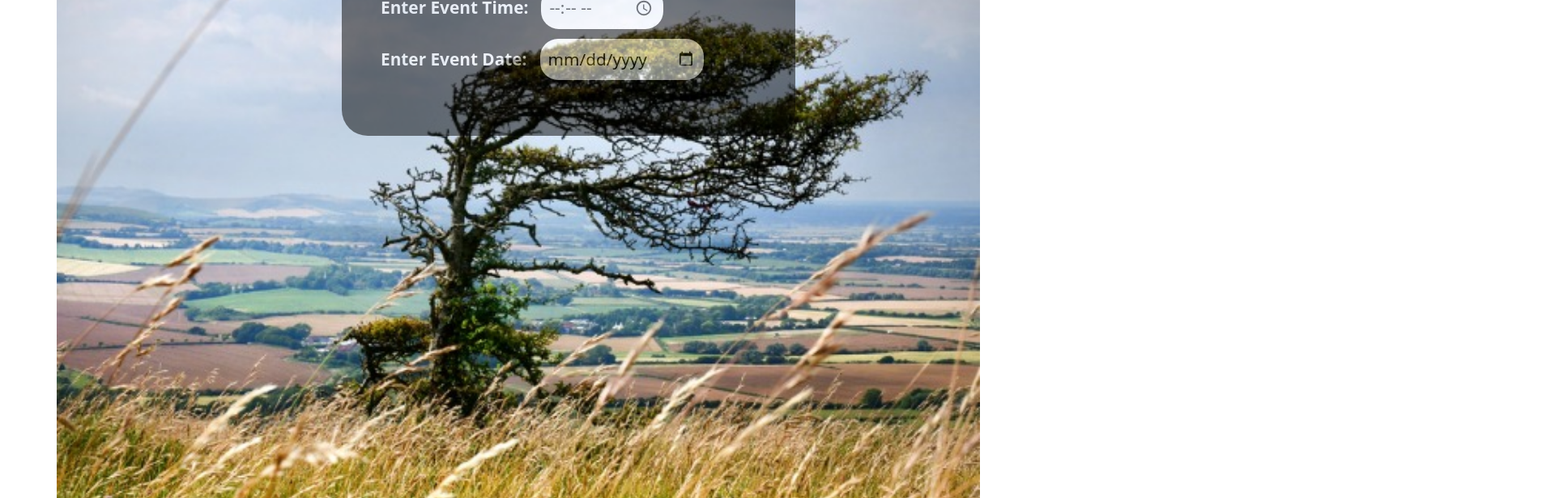
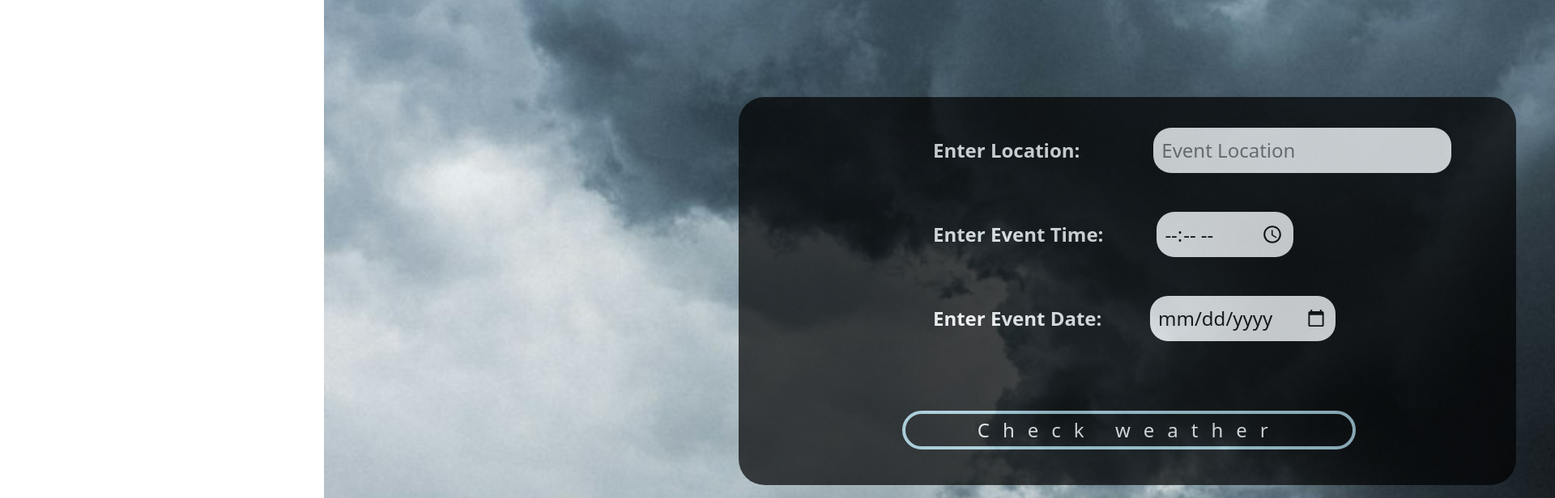
Before and after one commit to Sakshi-Dappu/Triple-Threat, a React (Vite) app: page / in a window 1280 px wide. Shown: the part 280-896 px from the top of the page at 81% size, 1920 px wide, since content can reach past the window. Built offline with nearby package versions, Linux system fonts and the light colour scheme.

Commit message:
Changes Added to UI

```diff
--- a/src/WeatherPractice/InfoBox.css
+++ b/src/WeatherPractice/InfoBox.css
@@ -11,8 +11,8 @@
     height: 30rem;
     font-size: 25px;
   }
-
-  .cards {
+}
+.userInfo {
   border: 2px solid black;
   border-radius: 3rem;
   background-color: black;
@@ -20,6 +20,34 @@
   opacity: 0.7;
   padding: 3rem;
   font-size: 1.5rem;
+  margin-top: 2rem;
+  height: 10rem;
+  width: 45rem;
+  font-size: 20px;
+  display: inline;
+  margin-left: 5rem;
+}
+
+.InfoCard {
+  border: 2px solid black;
+  border-radius: 3rem;
+  background-color: black;
+  color: white;
+  opacity: 0.7;
+  padding: 3rem;
+  font-size: 1.5rem;
+  margin-top: 2rem;
   height: 30rem;
+  width: 45rem;
+  margin-left: 5rem;
+  font-size: 25px;
 }
+.newSearchBtn {
+  margin: 1rem;
+  border: none;
+  background-color: white;
+  color: black;
+  border-radius: 2rem;
+  padding: 0.5rem;
+  margin: 2rem;
 }
--- a/src/WeatherPractice/InfoBox.jsx
+++ b/src/WeatherPractice/InfoBox.jsx
@@ -1,27 +1,31 @@
 import React from "react";
 import "./InfoBox.css";
-export default function InfoBox({ data }) {
+
+export default function InfoBox({ data, onClick }) {
   return (
     <div>
       {data && (
-        <div className="InfoCard">
-          <div>
-            <p>
-              {data.resolvedAddress} &nbsp;&nbsp;{data.days[0].datetime}{" "}
-              &nbsp;&nbsp;{" "}
-              {new Date(data.days[0].datetimeEpoch * 1000).toLocaleString()}{" "}
-            </p>
+        <>
+          <div className="userInfo">
+            {data.resolvedAddress} &nbsp;&nbsp;{data.days[0].datetime}
+            &nbsp;&nbsp;
+            {new Date(data.days[0].datetimeEpoch * 1000).toLocaleString()}
+            <button className="newSearchBtn" onClick={onClick}>
+              New Search
+            </button>
+          </div>
 
+          <div className="InfoCard">
             <li>Condition: &nbsp;&nbsp;{data.days[0].conditions}</li>
             <li> Description: &nbsp;&nbsp;{data.days[0].description}</li>
             <li>Sky Looks:&nbsp;&nbsp; {data.days[0].icon}</li>
+
+            <li>Sunrise at: &nbsp;&nbsp;{data.days[0].sunrise}</li>
+            <li>Sunset at:&nbsp; &nbsp;{data.days[0].sunset}</li>
+            <li>UV Index: &nbsp;&nbsp; {data.days[0].uvindex}</li>
+            <li>Humidity:&nbsp; &nbsp;{data.days[0].humidity}</li>
           </div>
-
-          <li>Sunrise at: &nbsp;&nbsp;{data.days[0].sunrise}</li>
-          <li>Sunset at:&nbsp; &nbsp;{data.days[0].sunset}</li>
-          <li>UV Index: &nbsp;&nbsp; {data.days[0].uvindex}</li>
-          <li>Humidity:&nbsp; &nbsp;{data.days[0].humidity}</li>
-        </div>
+        </>
       )}
     </div>
   );
--- a/src/WeatherPractice/SearchBox.css
+++ b/src/WeatherPractice/SearchBox.css
@@ -1,26 +1,18 @@
-.searchBox {
-  /* margin: 2rem; */
-  height: 3rem;
-  width: 30rem;
-  padding: 10 20px;
-  text-align: center;
-  font-size: 1.3rem;
-  border-radius: 24px;
-  border: 4px solid lightgray;
-  border: 5px solid green;
-}
-
 .searchBtn {
   margin: 1rem;
   border-radius: 24px;
   border: 4px solid lightblue;
   background-color: black;
+  opacity: 1;
   color: white;
   font-weight: 500;
-  height: 3.2rem;
-  width: 10rem;
+  height: 3rem;
+  width: 35rem;
+  margin-left: 19%;
+  margin-top: 5rem;
   padding: 5 10px;
-  font-size: 1.3rem;
+  font-size: 1.5rem;
+  letter-spacing: 1rem;
 }
 
 .searchBtn:hover {
@@ -30,21 +22,22 @@
 
 .searchBoxContainer {
   border-radius: 2rem;
+  height: 30rem;
+  padding: 2rem;
 
-  padding: 2rem;
-  width: 35rem;
-  margin-left: 20rem;
+  width: 60rem;
+  margin-top: 10rem;
+  margin-left: 30rem;
   background-color: black;
-  opacity: 0.5;
+  opacity: 0.7;
   color: white;
   font-weight: 600;
-  font-size: 1.3rem;
+  font-size: 1.5rem;
 }
 
 @media (max-width: 780px) {
   .searchBoxContainer {
     border-radius: 2rem;
-
     padding: 2rem;
     width: 35rem;
     margin-left: 2rem;
@@ -66,3 +59,7 @@
   padding: 10px;
   border-radius: 22px;
 }
+
+.Lables {
+  padding-left: 12rem;
+}
--- a/src/WeatherPractice/SearchBox.jsx
+++ b/src/WeatherPractice/SearchBox.jsx
@@ -29,7 +29,11 @@ export default function SearchBox({ onSearch }) {
 
   return (
     <div className="searchBoxContainer">
+      <div className="Lables">
+
+
       <label className="nameLabels">Enter Location:</label>
+      &nbsp; &nbsp; &nbsp; &nbsp; &nbsp; &nbsp;&nbsp;
       <input
         onChange={handleInputChange}
         type="text"
@@ -37,8 +41,9 @@ export default function SearchBox({ onSearch }) {
         placeholder="Event Location"
       />
       <br />
-
+<br />
       <label className="nameLabels">Enter Event Time:</label>
+      &nbsp; &nbsp; &nbsp;&nbsp;  &nbsp;
       <input
         type="time"
         className="searchBox_placeholder"
@@ -46,7 +51,9 @@ export default function SearchBox({ onSearch }) {
         onChange={handleEventTime}
       />
       <br />
+      <br />
       <label className="nameLabels">Enter Event Date:</label>
+      &nbsp; &nbsp; &nbsp; &nbsp;
       <input
         type="date"
         className="searchBox_placeholder"
@@ -54,12 +61,11 @@ export default function SearchBox({ onSearch }) {
         onChange={handleEventDate}
       />
       <br />
+      </div>
+      <button className="searchBtn" onClick={handleSearch}>
+        Check weather
+      </button>
 
-      {location && (
-        <button className="searchBtn" onClick={handleSearch}>
-          Check sky
-        </button>
-      )}
       <br />
     </div>
   );
--- a/src/WeatherPractice/Weather.css
+++ b/src/WeatherPractice/Weather.css
@@ -1,19 +1,21 @@
 .Weather_container {
   padding: 35px;
   margin-top: 2rem;
-  border: 8px solid ligh;
   background-color: rgb(38, 38, 38);
   opacity: 0.4;
   color: white;
-
   border-radius: 3rem;
 }
 
-.container {
-  background-image: url("../img/Windy.jpg");
+.newCont {
+  background-image: url("../img/Cloudy.jpeg");
   background-size: cover;
-  height: 60rem;
-  margin-top: 5rem;
-  border-radius: 3rem;
-  padding: 2rem;
+  background-position: center;
+  height: 75rem;
+  margin: 5rem 25rem;
+
+  padding-top: 10rem;
+  padding-left: 2rem;
+  width: 120rem;
+  border-radius: 2rem;
 }
--- a/src/WeatherPractice/Weather.jsx
+++ b/src/WeatherPractice/Weather.jsx
@@ -2,6 +2,7 @@ import React, { useState } from "react";
 import "./Weather.css";
 import SearchBox from "./SearchBox";
 import InfoBox from "./InfoBox";
+
 export default function Weather() {
   const [info, setInfo] = useState(null);
   const [errData, setErrData] = useState(null);
@@ -21,14 +22,16 @@ export default function Weather() {
       console.log("Response:", JsonResponse);
     }
   };
+  const handleNewSearch = () => {
+    setInfo(null);
+    console.log("Data sent to null");
+  };
 
   return (
-    <div className="container">
+    <div className="newCont">
+      {!info && <SearchBox  className="SearchBox"    onSearch={GetData} />}
 
-        {/* <h1>Weather Widget</h1> */}
-        <SearchBox onSearch={GetData} />
-        <InfoBox data={info} />
-      </div>
-
+      {info && <InfoBox data={info}  className="InfoBox"  onClick={handleNewSearch}></InfoBox>}
+    </div>
   );
 }
```
Lines whose indentation alone changed are shown as unchanged.
